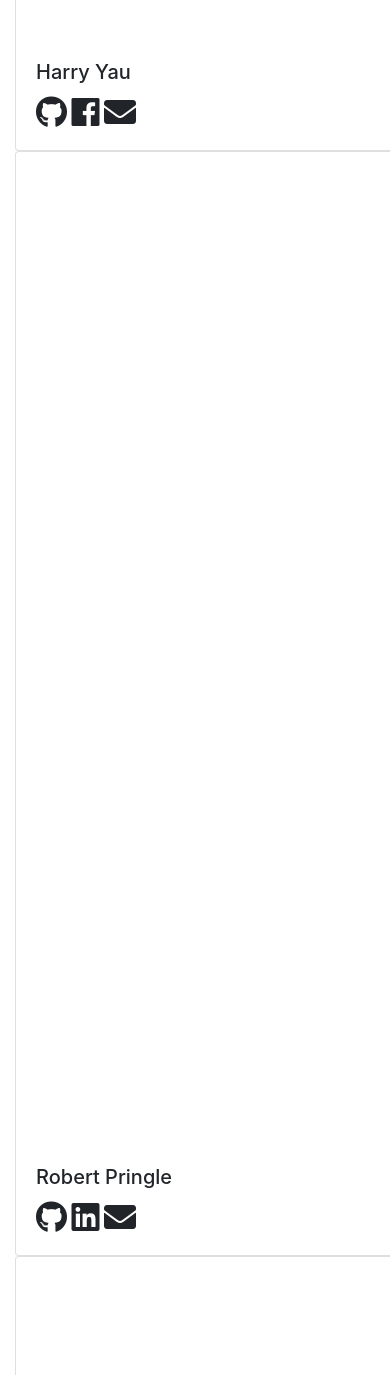
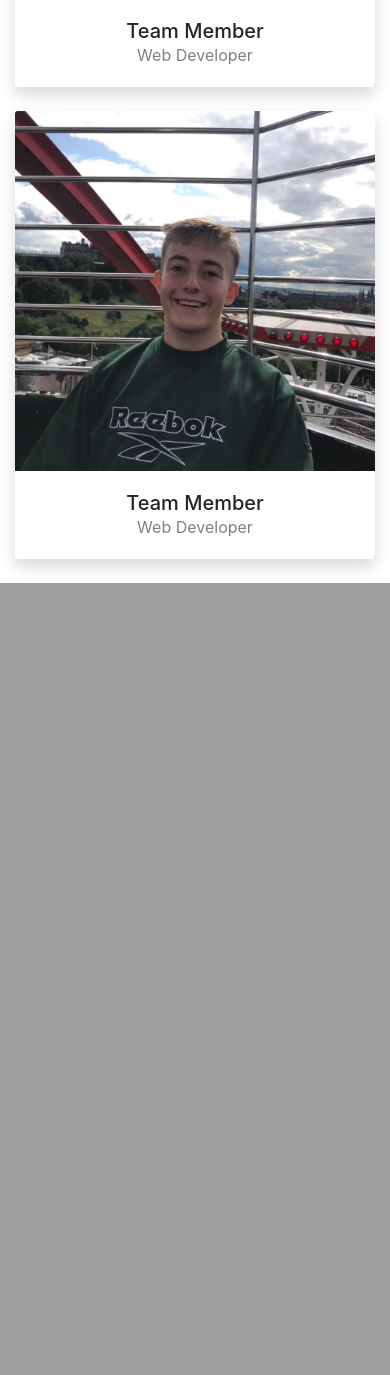
Before and after one commit to pringyy/OGRE, a Django app: page /points/about/ in a window 390 px wide; the page is wider, and only the part inside the window is pictured. Shown: the part 1235-2610 px from the top of that part. After the commit the page ends 1818 px from the top of that part, so only its background shows below. Run offline with Django 3.2, Linux system fonts and the light colour scheme; some libraries are stand-ins or nearby versions.

Commit message:
About image fix

```diff
--- a/Website/Ogre/templates/points/about.html
+++ b/Website/Ogre/templates/points/about.html
@@ -4,118 +4,60 @@
 {% block title %} {{ block.super }} - About {% endblock %}
 
 {% block body_block %}
-    <link rel="stylesheet" type="text/css" href="{% static 'css/about.css' %}">
+    <!-- Header -->
+<header class="bg-primary text-center py-5 mb-4">
+  <div class="container">
+    <h1 class="font-weight-light text-white">Meet the Team</h1>
+  </div>
+</header>
 
+<!-- Page Content -->
 <div class="container">
-        <br>
-        <h1 class="display-4">About</h1>
-
-        <p>Welcome to OGRE! This is a university project created to encourage students to participate in their courses and recieve rewards. The premise of the website is to allow users to earn and spend their OGRE points on games and cosmetic items.</p>
-
-        <p>Meet the team!</p>
-
   <div class="row">
-            <div class="col-12 col-md-6 col-lg-3">
-                <div class="card">
-                    <img class="card-img-top" src="{% static 'images/robert.jpg' %}">
-
-                    <div class="card-body">
-                        <h5 class="card-title">Harry Yau</h5>
-
-                        <a href="" class = "inherit-color">
-                            <i class="fab fa-github fa-2x"></i>
-                        </a>
-
-                        <a href="" class = "inherit-color">
-                            <i class="fab fa-facebook fa-2x"></i>
-                        </a>
-                        <a href="mailto:pringle@live.co.uk" class = "inherit-color">
-                            <i class="fas fa-envelope fa-2x"></i>
-                        </a>
+    <!-- Team Member 1 -->
+    <div class="col-xl-3 col-md-6 mb-4">
+      <div class="card border-0 shadow">
+        <img src="https://source.unsplash.com/TMgQMXoglsM/500x350" class="card-img-top" alt="...">
+        <div class="card-body text-center">
+          <h5 class="card-title mb-0">Team Member</h5>
+          <div class="card-text text-black-50">Web Developer</div>
         </div>
       </div>
     </div>
-
-            <div class="col-12 col-md-6 col-lg-3">
-                <div class="card">
-                    <img class="card-img-top" src="{% static 'images/robert.jpg' %}">
-
-                    <div class="card-body">
-                        <h5 class="card-title">Robert Pringle</h5>
-                        <a href="" class ="inherit-color">
-                            <i class="fab fa-github fa-2x"></i>
-                        </a>
-                        <a href="" class ="inherit-color">
-                            <i class="fab fa-linkedin fa-2x"></i>
-                        </a>
-                        <a href="mailto:pringle@live.co.uk" class ="inherit-color">
-                            <i class="fas fa-envelope fa-2x"></i>
-                        </a>
+    <!-- Team Member 2 -->
+    <div class="col-xl-3 col-md-6 mb-4">
+      <div class="card border-0 shadow">
+        <img src="https://source.unsplash.com/9UVmlIb0wJU/500x350" class="card-img-top" alt="...">
+        <div class="card-body text-center">
+          <h5 class="card-title mb-0">Team Member</h5>
+          <div class="card-text text-black-50">Web Developer</div>
         </div>
       </div>
     </div>
-
-            <div class="col-12 col-md-6 col-lg-3">
-                <div class="card">
-                    <img class="card-img-top" src="{% static 'images/robert.jpg' %}">
-
-                    <div class="card-body">
-                        <h5 class="card-title">Catriona Murphy </h5>
-
-                        <a href="" class ="inherit-color">
-                            <i class="fab fa-github fa-2x"></i>
-                        </a>
-                        <a href="" class ="inherit-color">
-                            <i class="fab fa-facebook fa-2x"></i>
-                        </a>
-                        <a href="mailto:pringle@live.co.uk" class ="inherit-color">
-                            <i class="fas fa-envelope fa-2x"></i>
-                        </a>
+    <!-- Team Member 3 -->
+    <div class="col-xl-3 col-md-6 mb-4">
+      <div class="card border-0 shadow">
+        <img src="https://source.unsplash.com/sNut2MqSmds/500x350" class="card-img-top" alt="...">
+        <div class="card-body text-center">
+          <h5 class="card-title mb-0">Team Member</h5>
+          <div class="card-text text-black-50">Web Developer</div>
         </div>
       </div>
     </div>
-
-            <div class="col-12 col-md-6 col-lg-3">
-                <div class="card">
-                    <img class="card-img-top" src="{% static 'images/robert.jpg' %}">
-
-                    <div class="card-body">
-                        <h5 class="card-title">Mingfeng Ye</h5>
-
-                        <a href="" class ="inherit-color">
-                            <i class="fab fa-github fa-2x"></i>
-                        </a>
-                        <a href="" class ="inherit-color">
-                            <i class="fab fa-facebook fa-2x"></i>
-                        </a>
-                        <a href="mailto:pringle@live.co.uk" class ="inherit-color">
-                            <i class="fas fa-envelope fa-2x"></i>
-                        </a>
-                    </div>
-                </div>
-            </div>
-
-            <div class="col-12 col-md-6 col-lg-3" class="top-padding">
-                <div class="card">
-                    <img class="card-img-top" src="{% static 'images/robert.jpg' %}">
-
-                    <div class="card-body">
-                        <h5 class="card-title">Alastair Innes</h5>
-
-                        <a href="" class ="inherit-color">
-                            <i class="fab fa-github fa-2x"></i>
-                        </a>
-                        <a href="" class ="inherit-color">
-                            <i class="fab fa-facebook fa-2x"></i>
-                        </a>
-                        <a href="mailto:pringle@live.co.uk" class ="inherit-color">
-                            <i class="fas fa-envelope fa-2x"></i>
-                        </a>
+    <!-- Team Member 4 -->
+    <div class="col-xl-3 col-md-6 mb-4">
+      <div class="card border-0 shadow">
+        <img src="{% static 'images/robert.jpg' %}" class="card-img-top" alt="...">
+        <div class="card-body text-center">
+          <h5 class="card-title mb-0">Team Member</h5>
+          <div class="card-text text-black-50">Web Developer</div>
         </div>
       </div>
     </div>
   </div>
+  <!-- /.row -->
+
 </div>
-    </div>
+<!-- /.container -->
 
 {% endblock %}
--- a/Website/Ogre/templates/points/base.html
+++ b/Website/Ogre/templates/points/base.html
@@ -14,8 +14,7 @@
     <link rel="stylesheet" href="https://use.fontawesome.com/releases/v5.7.2/css/all.css" integrity="sha384-fnmOCqbTlWIlj8LyTjo7mOUStjsKC4pOpQbqyi7RrhN7udi9RwhKkMHpvLbHG9Sr" crossorigin="anonymous"> <!-- Public domain icons -->
     <link rel="stylesheet" href="https://stackpath.bootstrapcdn.com/bootstrap/4.3.1/css/bootstrap.min.css" integrity="sha384-ggOyR0iXCbMQv3Xipma34MD+dH/1fQ784/j6cY/iJTQUOhcWr7x9JvoRxT2MZw1T" crossorigin="anonymous">
 
-    <!--Reads in css code for the login page-->
-    <link rel="stylesheet" type="text/css" href="{% static 'css/login.css' %}">
+
 
   </head>
 
@@ -23,10 +22,10 @@
 
 
     <!--Creates a nv bar to be displayed across all intended pages-->
-    <nav class="navbar navbar-expand-lg navbar-light bg-light">
+    <nav class="navbar navbar-expand-lg navbar-light bg-dark">
 
         <a class="navbar-brand" href="#">
-          <span class="navbar-brand"><h3 style = "font-family:Monaco"><b>OGRE</b></h3></span>
+          <span class="navbar-brand"><h3  style = "font-family:Monaco"><b>OGRE</b></h3></span>
         </a>
 
         <button class="navbar-toggler" type="button" data-toggle="collapse" data-target="#navbarSupportedContent" aria-controls="navbarSupportedContent" aria-expanded="false" aria-label="Toggle navigation">
--- a/Website/Ogre/templates/points/login.html
+++ b/Website/Ogre/templates/points/login.html
@@ -11,6 +11,8 @@
 
 {% block body_block %}
 
+<!--Reads in css code for the login page-->
+    <link rel="stylesheet" type="text/css" href="{% static 'css/login.css' %}">
 <!-- Makes sure everything is displayed above the background image-->
 <div class="background">
 
```
Lines whose indentation alone changed are shown as unchanged.
